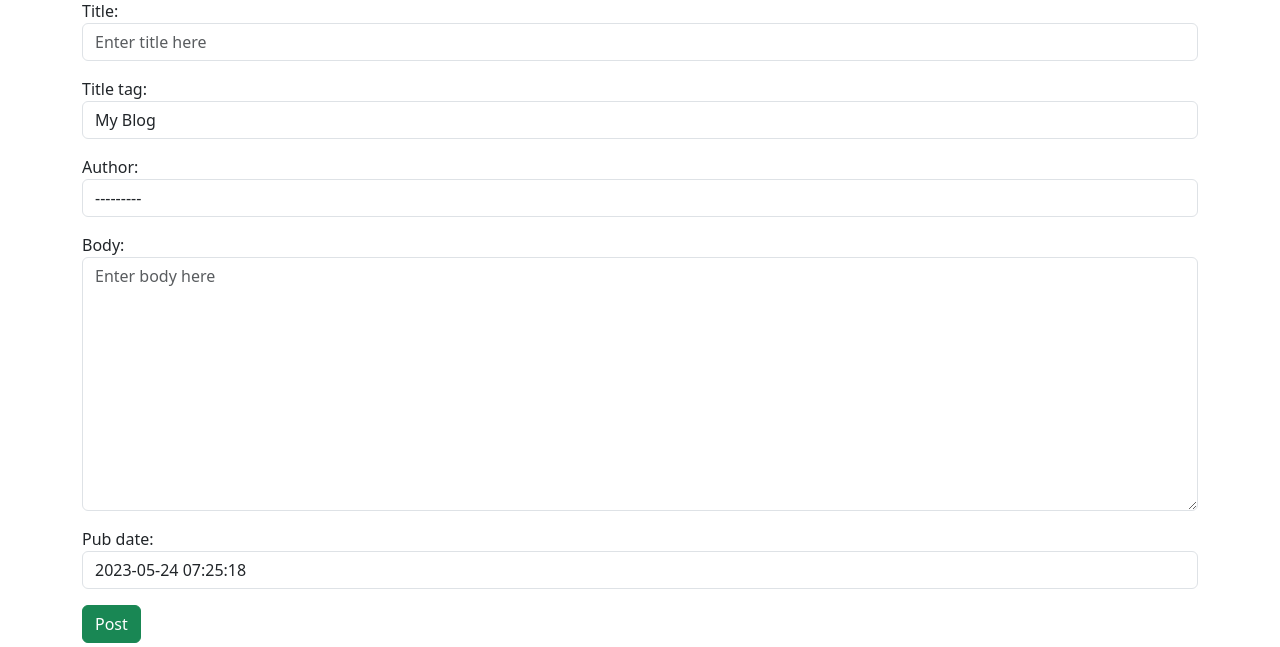
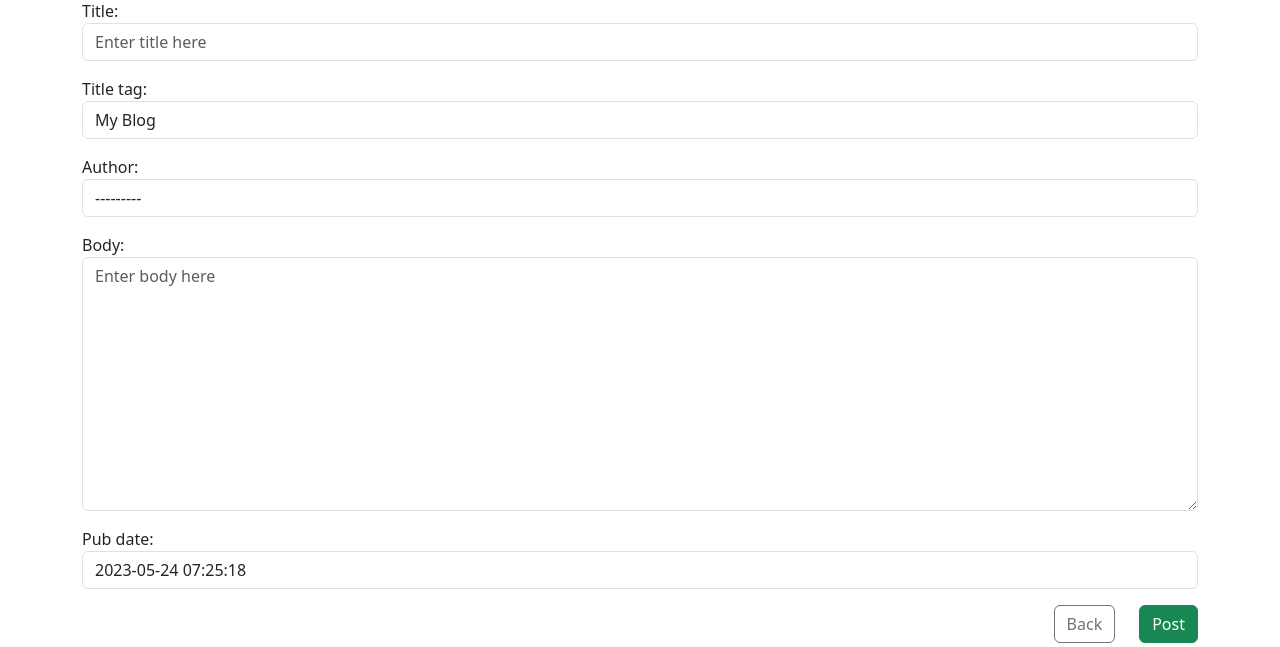
Before and after one commit to lakshmi-warrier/django-trial-blog, a Django app: page /add_post/ in a window 1280 px wide. Shown: the part 153-800 px from the top of the page. Run offline with Django 4.2, Linux system fonts and the light colour scheme; the visitor is signed in with stand-in values (Sample User, id 1); data comes from the database, SQL or seed files in the repository.

Commit message:
add back buttons

```diff
--- a/ablog/theblog/templates/add_post.html
+++ b/ablog/theblog/templates/add_post.html
@@ -9,7 +9,15 @@
 <form method="POST">
     {% csrf_token %}
     {{ form.as_p }}
-    <button type="submit" class="btn btn-success">Post</button>
+
+    <div class="d-flex flex-row-reverse ">
+
+        <button type="submit" class="btn btn-success">Post</button>
+        <a class="btn btn-outline-secondary mx-4" href="{% url 'home' %}">Back</button> </a>
+
+    </div>
+
+
 
     {% else %}
     <h5>Register or log in to add new blog</h5>
```
Also changed, not shown: ablog/theblog/templates/delete_post.html (+8 -1 lines), ablog/theblog/templates/update_post.html (+7 -1 lines).
